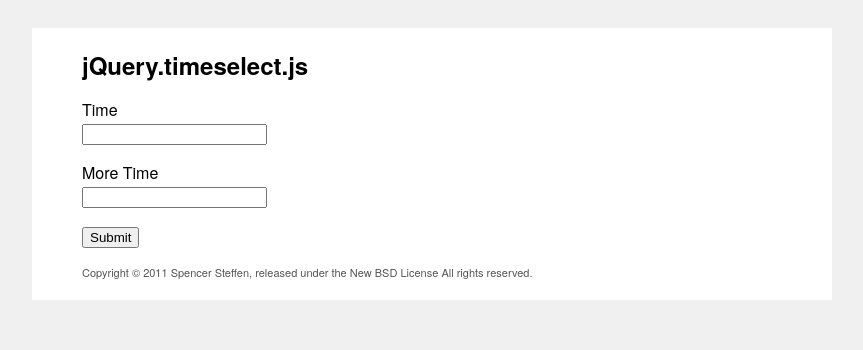
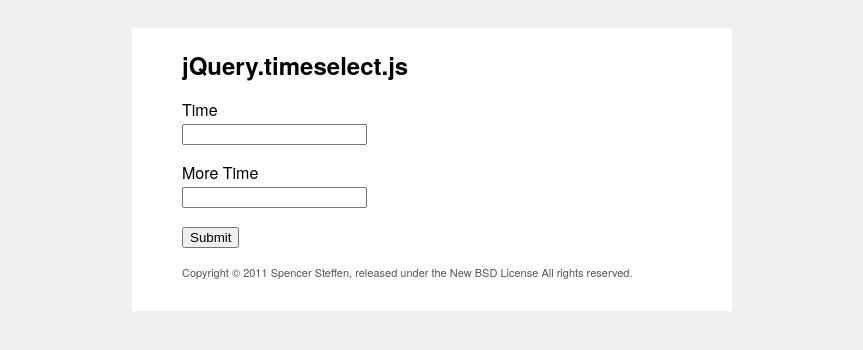
Before and after one commit to citrus/jquery-timeselect, a plain HTML site: page index.html in a window 1280 px wide. Shown: the whole page, without its empty margins (208-1071 px from the left). Drawn offline with nearby package versions, Linux system fonts and the light colour scheme.

Commit message:
updated index and styles

```diff
--- a/index.html
+++ b/index.html
@@ -41,7 +41,7 @@
       </section>
 
       <footer>
-        Copyright &copy; 2011 Spencer Steffen, released under the New BSD License All rights reserved.
+        <p>Copyright &copy; 2011 Spencer Steffen, released under the New BSD License All rights reserved.</p>
       </footer>
 
     </section>
--- a/style.css
+++ b/style.css
@@ -4,15 +4,15 @@ body {
   font-family: "HelveticaNeue", Helvetica, arial;
 }
 section#page {
-  width: 700px;
+  width: 500px;
   margin: 0 auto;
   padding: 20px 50px;
   background-color: #fff;
 }
-footer {
+header h1 {
+  margin: 0;
+}
+footer p {
   font-size: 11px;
   color: #555;
 }
-h1 {
-  margin: 0;
-}
```
